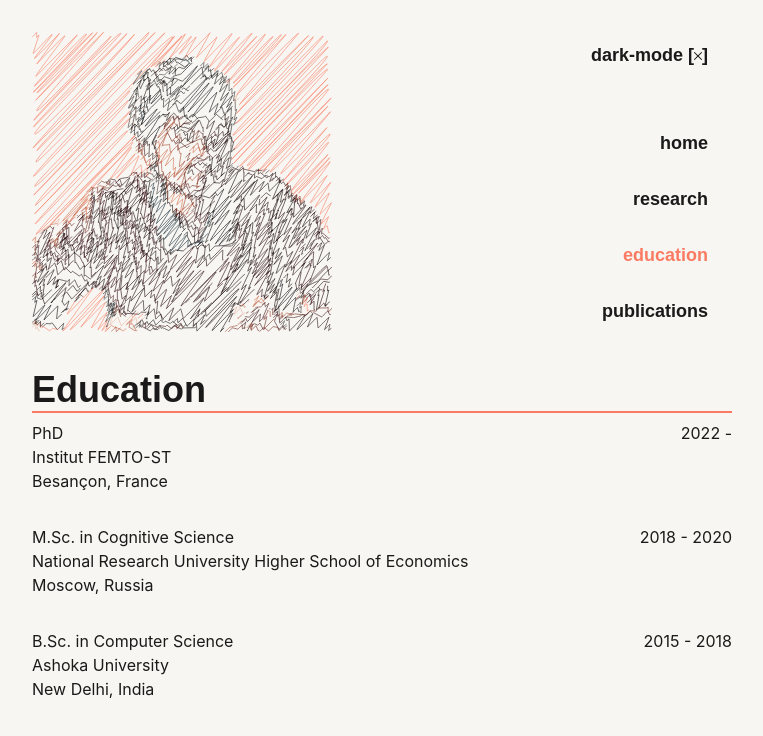
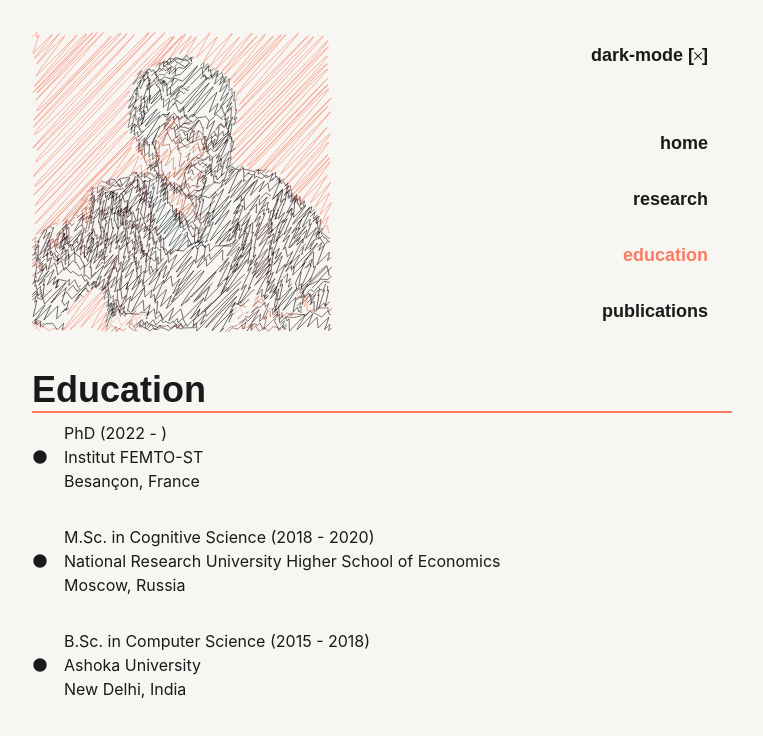
Before and after one commit to rudradeep4/rudradeepguha, a Next.js app: page / in a window 1280 px wide. Both pictures are taken after a click on the button "education". Shown: the top 736 px of the page, without its empty margins (258-1021 px from the left). Built offline with nearby package versions, Linux system fonts and the light colour scheme; a web font is replaced by a local one.

Commit message:
fix dark mode

```diff
--- a/src/app/_document.js
+++ b/src/app/_document.js
@@ -1,6 +1,6 @@
-// import { ColorModeScript } from '@chakra-ui/react'
+import { ColorModeScript } from '@chakra-ui/react'
 import NextDocument, { Html, Head, Main, NextScript } from 'next/document'
-// import theme from '../../theme'
+import theme from '../../theme'
 
 export default class Document extends NextDocument {
   render() {
@@ -8,7 +8,7 @@ export default class Document extends NextDocument {
       <Html lang='en'>
         <Head />
         <body>
-          {/* <ColorModeScript initialColorMode={theme.initialColorMode} /> */}
+          <ColorModeScript initialColorMode={theme.initialColorMode} />
           <Main />
           <NextScript />
         </body>
--- a/src/app/page.js
+++ b/src/app/page.js
@@ -6,7 +6,9 @@ import {
   Flex,
   Spacer,
   VStack,
-  Image
+  Image,
+  useColorMode,
+  useColorModeValue,
 } from '@chakra-ui/react'
 import { theme } from '../../theme'
 import { CheckIcon, CloseIcon } from '@chakra-ui/icons'
@@ -17,19 +19,21 @@ import Content from '@/components/content'
 
 export default function Home() {
 
-  const [colorMode, setColorMode] = useState(true)
+  const { colorMode, toggleColorMode } = useColorMode()
   const [content, showContent] = useState('')
 
+  const bg = useColorModeValue('#F7F6F2', '#1A1A1A')
+  const fg = useColorModeValue('#1A1A1A', '#F7F6F2')
+
   return (
-    <Grid minH='100vh' bg={colorMode ? '#F7F6F2' : '#1A1A1A'}>
-      <Box w={['100%', '700px']} px={[4, 0]} py={8} position={'absolute'} left={'50%'} transform="translate(-50%, 0)">
+    <Grid bg={bg} h='100vh' overflow={'scroll'} display={'flex'} flexDir={'column'} alignItems={'center'}>
+      <Box w={['100%', '700px']} px={[4, 0]} py={8}>
         <Flex>
           <Image
             src="/me2_test.svg"
             alt="main picture"
             width={[200, 300]}
             height={[200, 300]}
-            priority
           />
 
           <Spacer />
@@ -40,12 +44,12 @@ export default function Home() {
               aria-label="Dark Mode Switch"
               size={["sm", "lg"]}
               fontFamily={theme.fonts.heading}
-              onClick={() => setColorMode(!colorMode)}
+              onClick={toggleColorMode}
               _hover={{textColor: "#FA7B62"}}
               _active={{textColor:"#FA7B62"}}
-              textColor={colorMode ? '#1A1A1A' : '#F7F6F2'}
+              textColor={fg}
             >
-              dark-mode [ {colorMode ? <CloseIcon boxSize={2} /> : <CheckIcon boxSize={2} />} ]
+              dark-mode [ {colorMode === 'light' ? <CloseIcon boxSize={2} /> : <CheckIcon boxSize={2} />} ]
             </Button>
 
             <Button
@@ -56,7 +60,7 @@ export default function Home() {
               onClick={() => showContent('')}
               _hover={{textColor: "#FA7B62"}}
               _active={{textColor:"#FA7B62"}}
-              textColor={content === '' ? "#FA7B62" : colorMode ? '#1A1A1A' : '#F7F6F2'}
+              textColor={content === '' ? "#FA7B62" : fg}
               mt={[4, 8]}
             >
               home
@@ -70,7 +74,7 @@ export default function Home() {
               onClick={() => showContent('research')}
               _hover={{textColor: "#FA7B62"}}
               _active={{textColor:"#FA7B62"}}
-              textColor={content === 'research' ? "#FA7B62" : colorMode ? '#1A1A1A' : '#F7F6F2'}
+              textColor={content === 'research' ? "#FA7B62" : fg}
             >
               research
             </Button>
@@ -83,7 +87,7 @@ export default function Home() {
               onClick={() => showContent('education')}
               _hover={{textColor: "#FA7B62"}}
               _active={{textColor:"#FA7B62"}}
-              textColor={content === 'education' ? "#FA7B62" : colorMode ? '#1A1A1A' : '#F7F6F2'}
+              textColor={content === 'education' ? "#FA7B62" : fg}
             >
               education
             </Button>
@@ -96,7 +100,7 @@ export default function Home() {
               onClick={() => showContent('publications')}
               _hover={{textColor: "#FA7B62"}}
               _active={{textColor:"#FA7B62"}}
-              textColor={content === 'publications' ? "#FA7B62" : colorMode ? '#1A1A1A' : '#F7F6F2'}
+              textColor={content === 'publications' ? "#FA7B62" : fg}
             >
               publications
             </Button>
@@ -104,7 +108,10 @@ export default function Home() {
         </Flex>
 
         <AnimatePresence initial={false}>
-          <Content content={content} textColor={colorMode ? '#1A1A1A' : '#F7F6F2'}/>
+          <Content
+            content={content}
+            textColor={fg}
+          />
         </AnimatePresence>
       </Box>
     </Grid>
--- a/src/components/education.js
+++ b/src/components/education.js
@@ -1,14 +1,14 @@
 import {
     Heading,
+    Text,
     List,
     ListItem,
-    Text,
+    ListIcon,
     chakra,
     shouldForwardProp,
-    Flex,
-    Spacer
+    HStack,
 } from '@chakra-ui/react'
-import { GoDotFill } from "react-icons/go";
+import { MdCircle } from "react-icons/md";
 import { motion, isValidMotionProp } from 'framer-motion';
 import { theme } from '../../theme'
 
@@ -28,27 +28,24 @@ export default function Education({ textColor }) {
         <Heading pt={8} fontFamily={theme.fonts.heading} borderBottomWidth={2} borderBottomColor={"#FA7B62"} color={textColor}>Education</Heading>
         <List spacing={8} pt={2} fontFamily={theme.fonts.body} fontSize={['sm', 'md']} textColor={textColor}>
           <ListItem>
-            <Flex>
-              <ListItem>PhD <br/>Institut FEMTO-ST <br/>Besançon, France</ListItem>
-              <Spacer />
-              <Text>2022 - </Text>
-            </Flex>
+            <HStack>
+              <ListIcon as={MdCircle} />
+              <Text>PhD (2022 - )<br/>Institut FEMTO-ST <br/>Besançon, France</Text>
+            </HStack>
           </ListItem>
 
           <ListItem>
-            <Flex>
-              <ListItem>M.Sc. in Cognitive Science <br/>National Research University Higher School of Economics <br/>Moscow, Russia</ListItem>
-              <Spacer />
-              <Text>2018 - 2020</Text>
-            </Flex>
+            <HStack>
+              <ListIcon as={MdCircle} />
+              <Text>M.Sc. in Cognitive Science (2018 - 2020)<br/>National Research University Higher School of Economics <br/>Moscow, Russia</Text>
+            </HStack>
           </ListItem>
 
           <ListItem>
-            <Flex>
-            <ListItem>B.Sc. in Computer Science <br/>Ashoka University <br/>New Delhi, India</ListItem>
-            <Spacer />
-            <Text>2015 - 2018</Text>
-            </Flex>
+            <HStack>
+              <ListIcon as={MdCircle} />
+              <Text>B.Sc. in Computer Science (2015 - 2018)<br/>Ashoka University <br/>New Delhi, India</Text>
+            </HStack>
           </ListItem>
         </List>
       </ChakraBox>
--- a/src/components/publications.js
+++ b/src/components/publications.js
@@ -7,7 +7,6 @@ import {
 } from '@chakra-ui/react'
 import { motion, isValidMotionProp } from 'framer-motion';
 import { theme } from '../../theme'
-import Link from 'next/link';
 
 
 const ChakraBox = chakra(motion.div, {
@@ -24,21 +23,8 @@ export default function Publications({ textColor }) {
       >
         <Heading pt={8} fontFamily={theme.fonts.heading} borderBottomWidth={2} borderBottomColor={"#FA7B62"} color={textColor}>Publications</Heading>
         <List spacing={4} pt={2} fontFamily={theme.fonts.body} fontSize={['sm', 'md']} textColor={textColor}>
-          <ListItem>
-            <Link href={'https://doi.org/10.1101/2023.11.30.569391'} target='_blank'>
-              <i>Cortical responses to looming sources are explained away by the auditory periphery</i>
-            </Link>
-            <br/>
-            Sarah Benghanem, <b>Rudradeep Guha</b>, Estelle Pruvost-Robieux, Julie Lévi-Strauss, Coralie Joucla, Alain Cariou, Martine Gavaret, Jean-Julien Aucouturier <br/>
-            bioRxiv 2023.11.30.569391 <br />
-          </ListItem>
-          <ListItem>
-            <Link href={'https://doi.org/10.1101/2023.11.30.569381'} target='_blank'>
-              <i>The implicit influence of pitch contours and emotional timbre on P300 components in an own-name oddball paradigm</i>
-            </Link>
-            <br/>
-            Estelle Pruvost-Robieux, Coralie Joucla, Sarah Benghanem, <b>Rudradeep Guha</b>, Marco Liuni, Martine Gavaret, Jean-Julien Aucouturier
-            bioRxiv 2023.11.30.569381 <br />
+          <ListItem as={'a'} href='https://doi.org/10.1016/j.cortex.2024.05.018'>
+            Benghanem, S., <b>Guha, R.</b>, Pruvost-Robieux, E., Levi-Strauss, J., Joucla, C., Cariou, A., ... & Aucouturier, J. J. (2024). Cortical responses to looming sources are explained away by the auditory periphery. Cortex.
           </ListItem>
         </List>
       </ChakraBox>
--- a/theme.js
+++ b/theme.js
@@ -2,6 +2,10 @@ import { extendTheme } from "@chakra-ui/react";
 
 
 export const theme = extendTheme({
+  config: {
+    initialColorMode: 'light',
+    useSystemColorMode: false,
+  },
   fonts: {
     heading: 'var(--font-fragment_mono)',
     body: 'var(--font-noto-sans)',
```
